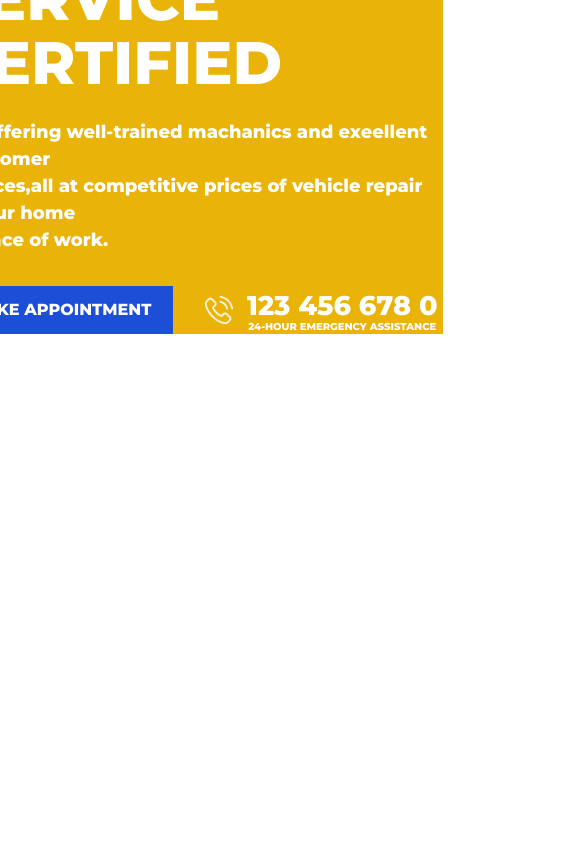
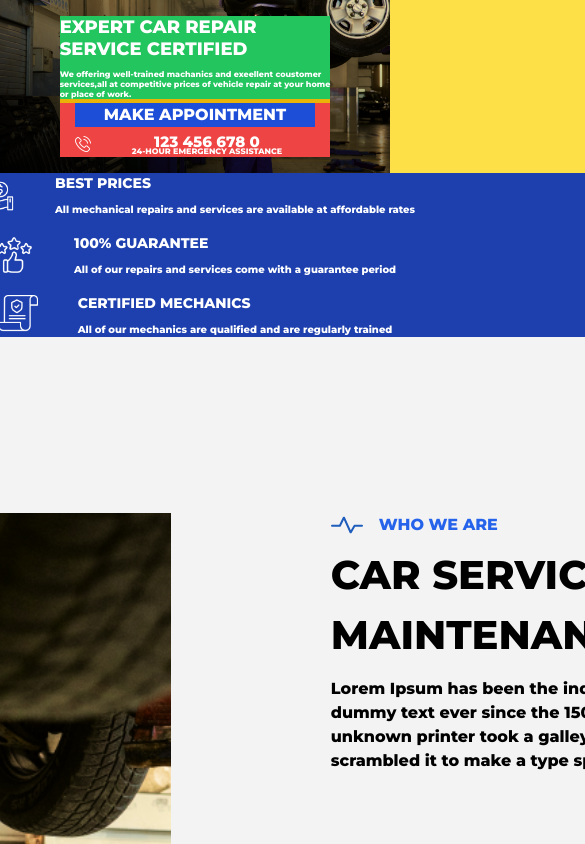
Before and after one commit to abz-abhi/autogarage, a React (Vite) app: page / in a window 390 px wide. Shown: the top 844 px of the page, 585 px wide, since content can reach past the window. Built offline with nearby package versions, Linux system fonts and the light colour scheme.

Commit message:
responsive page one complite

```diff
--- a/src/App.jsx
+++ b/src/App.jsx
@@ -12,13 +12,13 @@ function App() {
     <div className="flex justify-center">
       <div className="flex flex-col max-w-[2000px] bg-[rgb(243,243,244)]">
         <Page1 />
-        {/* <Page2 /> */}
-        {/* <Page3 />
+        <Page2 />
+        <Page3 />
         <Page4 />
         <Page5 />
         <Page6 />
         <Page7 />
-        <Page8 /> */}
+        <Page8 />
       </div>
     </div>
   );
--- a/src/components/page1content.jsx
+++ b/src/components/page1content.jsx
@@ -1,27 +1,104 @@
 function P1Content(params) {
   return (
-    <div className="absolute bg-yellow-500 2xl:-ml-[55rem] lg:-ml-[25rem]  w-fit ">
-      <div className="flex flex-col gap-6">
-        <h1 className="text-white text-[60px] 2xl:text-[60px] xl:text-[55px] lg:text-[50px] md:text-[45px] sm:text-[40px] xs:text-[30px]  leading-[4rem]">
+    <div
+      className="absolute bg-yellow-500 w-fit mr-[50rem]
+      xxs:space-y-1
+      xs:space-y-1
+      sm:space-y-3
+      md:space-y-10
+
+      2xl:mr-[50rem]
+      xl:mr-[35rem]
+      lg:mr-[20rem]
+      md:mr-[15rem]
+      sm:mr-[0rem]
+      xs:mr-[0rem]
+      xxs:mr-[0rem]  "
+    >
+      <div className="flex flex-col gap-6 bg-green-500 xxs:gap-2 xs:gap-2 sm:gap-2">
+        <h1
+          className="text-white text-[60px]
+        2xl:text-[60px]
+        xl:text-[55px]
+        lg:text-[40px]
+        md:text-[35px]
+        sm:text-[30px]
+        xs:text-[30px]
+        xxs:text-[18px]
+        md:leading-tight
+        sm:leading-tight
+        xs:leading-tight
+        xxs:leading-tight"
+        >
           EXPERT CAR REPAIR <br />
           SERVICE CERTIFIED
         </h1>
-        <p className="text-[18px] text-white  ">
+        <p
+          className="text-[14px] text-white
+        2xl:text-[20px]
+        xl:text-[18px]
+        lg:text-[15px]
+        md:text-[13px]
+        xs:text-[10px]
+        xxs:text-[8px]
+        md:leading-tight
+        sm:leading-tight
+        xs:leading-tight
+        xxs:leading-tight "
+        >
           We offering well-trained machanics and exeellent coustomer <br />
           services,all at competitive prices of vehicle repair at your home
           <br />
           or place of work.
         </p>
       </div>
-      <div className=" flex gap-8 mt-8">
-        <button className="bg-blue-700 text-white w-60">
+      <div
+        className=" flex gap-8 bg-red-500
+      2xl:flex 2xl:flex-row
+      xl:flex xl:flex-row
+      lg:flex lg:flex-row
+      md:flex md:flex-row md:gap-10
+      xs:flex xs:flex-col xs:gap-1
+      xxs:flex xxs:flex-col xxs:items-center xxs:gap-1
+       "
+      >
+        <button className="bg-blue-700 text-white w-60 h-6 sm:h-12">
           MAKE APPOINTMENT
         </button>
         <div className="flex items-center">
-          <img className="h-7" src="../public/phone-call 1.png" alt="" />
+          <img
+            className="h-7
+          2xl:h-7
+          xl:h-7
+          lg:h-7
+          md:h-7
+          sm:h-6
+          xs:h-5
+          xxs:h-4
+             "
+            src="../public/phone-call 1.png"
+            alt=""
+          />
           <div className=" flex flex-col pl-2 w-56 -space-y-2 items-center text-white">
-            <h1 className="text-[27px]">123 456 678 0</h1>
-            <h1 className="text-[10px]">24-HOUR EMERGENCY ASSISTANCE</h1>
+            <h1
+              className="text-[27px]
+            xxs:text-[15px]
+            xs:text-[22px]
+            sm:text-[25px]
+            2xl:text-[27px] "
+            >
+              123 456 678 0
+            </h1>
+            <h1
+              className="text-[10px]
+              xxs:text-[8px]
+              xs:text-[8px]
+              sm:text-[10px]
+              md:text-[10px]
+              lg:text-[10px] "
+            >
+              24-HOUR EMERGENCY ASSISTANCE
+            </h1>
           </div>
         </div>
       </div>
--- a/src/pages/page1.jsx
+++ b/src/pages/page1.jsx
@@ -4,10 +4,12 @@ import P1Content from "../components/page1content";
 
 function Page1() {
   return (
-    <div className="max-w-[2000px] bg-yellow-300 flex justify-center items-center">
-      <Page1Background />
-      <P1Content />
-      {/* <P1Footter /> */}
+    <div>
+      <div className="max-w-[2000px] bg-yellow-300 flex justify-center items-center  ">
+        <Page1Background />
+        <P1Content />
+      </div>
+      <P1Footter />
     </div>
   );
 }
```
